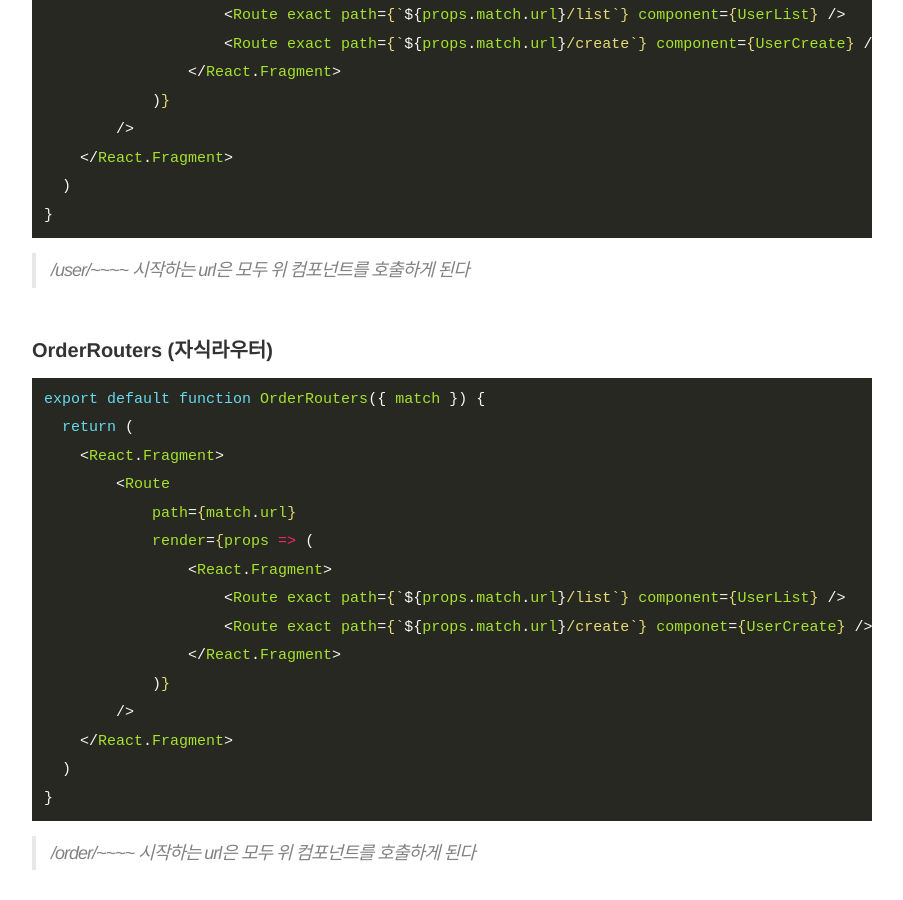
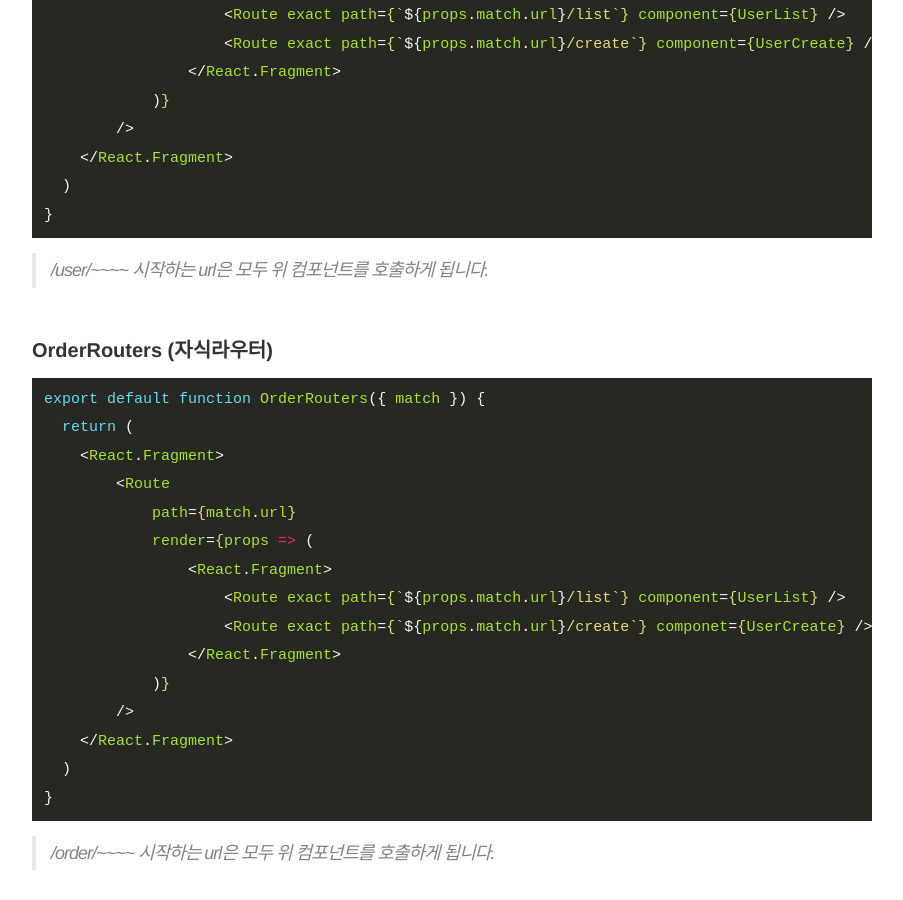
Before and after one commit to kimchanjung/blog-backup, a Jekyll site: the page built from _posts/react/2020-06-21-react-router-overlab-routing.md, in a window 1280 px wide and 900 px high, scrolled down 3359 px. Shown: the whole window, without its empty margins (188-1091 px from the left). Built offline with Jekyll 4.4.1, drawn with Linux system fonts in a browser that asks for light colours; some of the changed text lies outside the part shown.

Commit message:
오타수정

````diff
--- a/_posts/react/2020-06-21-react-router-overlab-routing.md
+++ b/_posts/react/2020-06-21-react-router-overlab-routing.md
@@ -66,7 +66,8 @@
 ```
 
 ### react-router 에서 URL 매핑을 트리구조 구조의 컴포넌트로 분리하는 방법
-부모 자식의 트리 구조로 컴포넌트를 분리하여 URL 매핑을 구성할 수 있다.
+부모 자식의 트리 구조로 컴포넌트를 분리하여 URL 매핑을 구성할 수 있습니다.
+
 #### Root Router (부모라우터)
 ```react
 <React.Fragment>
@@ -74,7 +75,7 @@
     <Route path="/order" component={OrderRouters} />
 </React.Fragment>
 ```
-> 상위 URL을 정의 해놓고 하위 URL을 매핑을 정의 해놓은 router 컴포넌트를 호출한다
+> 상위 URL을 정의 해놓고 하위 URL을 매핑을 정의 해놓은 router 컴포넌트를 호출합니다.
 
 #### User Routers (자식라우터)
 ```react
@@ -94,7 +95,7 @@
   )
 }
 ```
-> /user/~~~~ 시작하는 url은 모두 위 컴포넌트를 호출하게 된다
+> /user/~~~~ 시작하는 url은 모두 위 컴포넌트를 호출하게 됩니다.
 
 #### OrderRouters (자식라우터)
 ```react
@@ -114,10 +115,10 @@
   )
 }
 ```
-> /order/~~~~ 시작하는 url은 모두 위 컴포넌트를 호출하게 된다
+> /order/~~~~ 시작하는 url은 모두 위 컴포넌트를 호출하게 됩니다.
 
 ### 마무리
-URL이 많을 경우 모튼 URL 매핑을 나열하면 부모자식 구조가 잘 한눈에 보이지 않고 파악이 어렵지만 위 같은 방식으로 부모자식으로 패턴을 구분하여 구현 할 수 있다.
+URL이 많을 경우 모튼 URL 매핑을 나열하면 부모자식 구조가 잘 한눈에 보이지 않고 파악이 어렵지만 위 같은 방식으로 부모자식으로 패턴을 구분하여 구현 할 수 있습니다.
 
-개인적으로는 react-router의 부모자식 구조로 router를 구성하는 방식이 그리 깔끔한 것 같지는 않다
+개인적으로는 react-router의 부모자식 구조로 router를 구성하는 방식이 그리 깔끔한 것 같지는 않다는 생각이 듭니다.
 조금더 깔끔한 방법을 아시는 분은 댓글 부탁드립니다.
````
Also changed, not shown: other parts of _posts/react/2020-06-21-react-router-overlab-routing.md (+4 -4 lines), _posts/react/2020-06-22-react-router-history-with-mobx-problem.md (+7 -4 lines).
